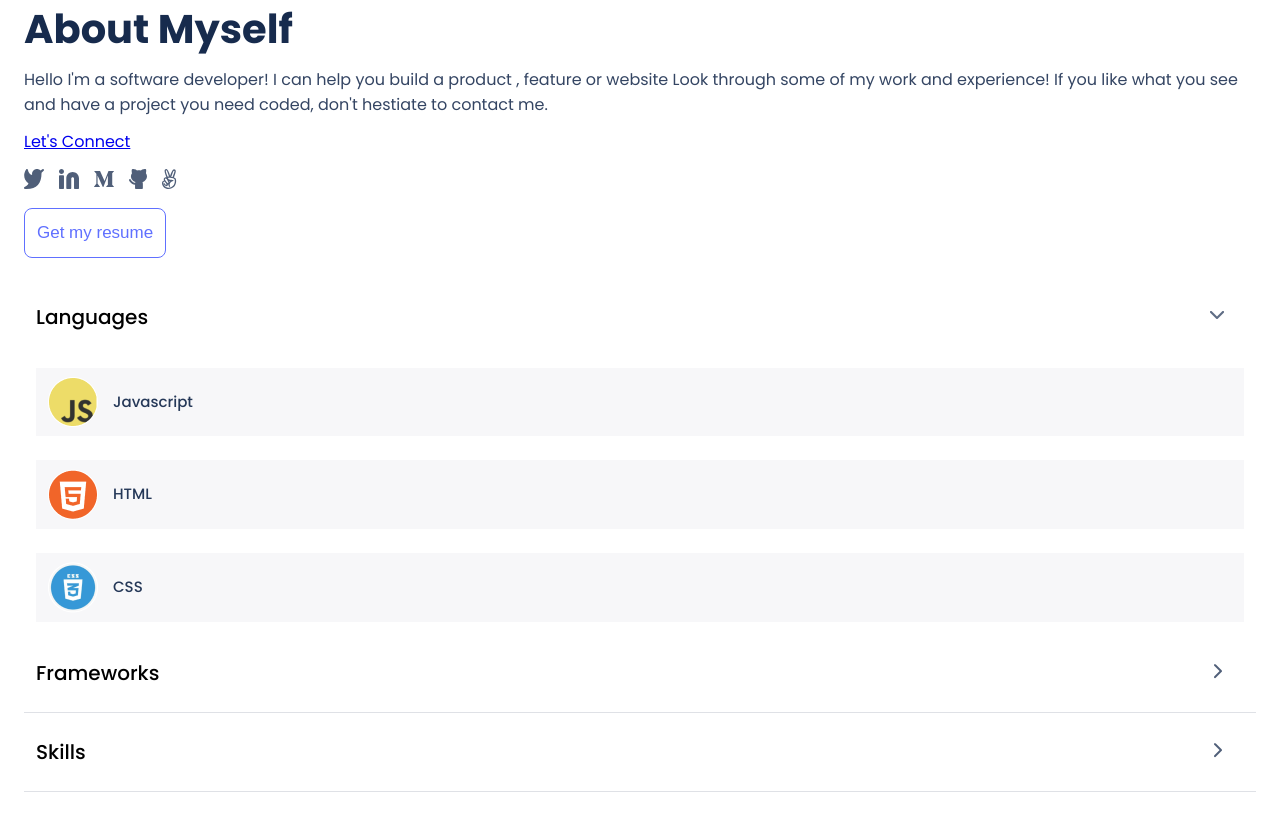
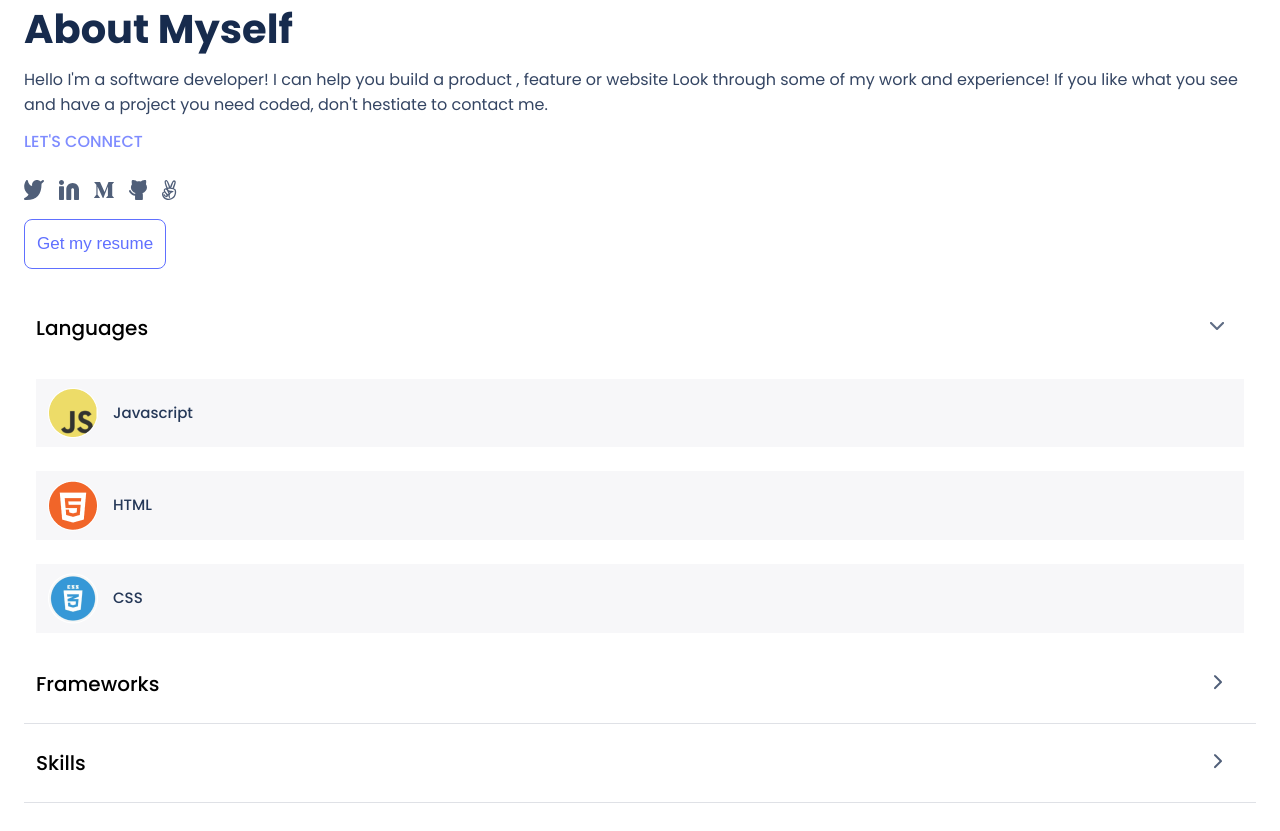
Before and after one commit to over-geek/Portfolio-website2, a website: page index.html in a window 1280 px wide. Shown: the part 5695-6526 px from the top of the page. Drawn offline with Linux system fonts and the light colour scheme.

Commit message:
Modify style of about section

```diff
--- a/style.css
+++ b/style.css
@@ -260,7 +260,14 @@ header {
 }
 
 #about-heading {
-  padding-bottom: 15px;
+  margin-bottom: 26px;
+}
+
+#about-heading a {
+  text-decoration: none;
+  color: #7f8cff;
+  text-transform: uppercase;
+  font-weight: 500;
 }
 
 .about .btn {
```
